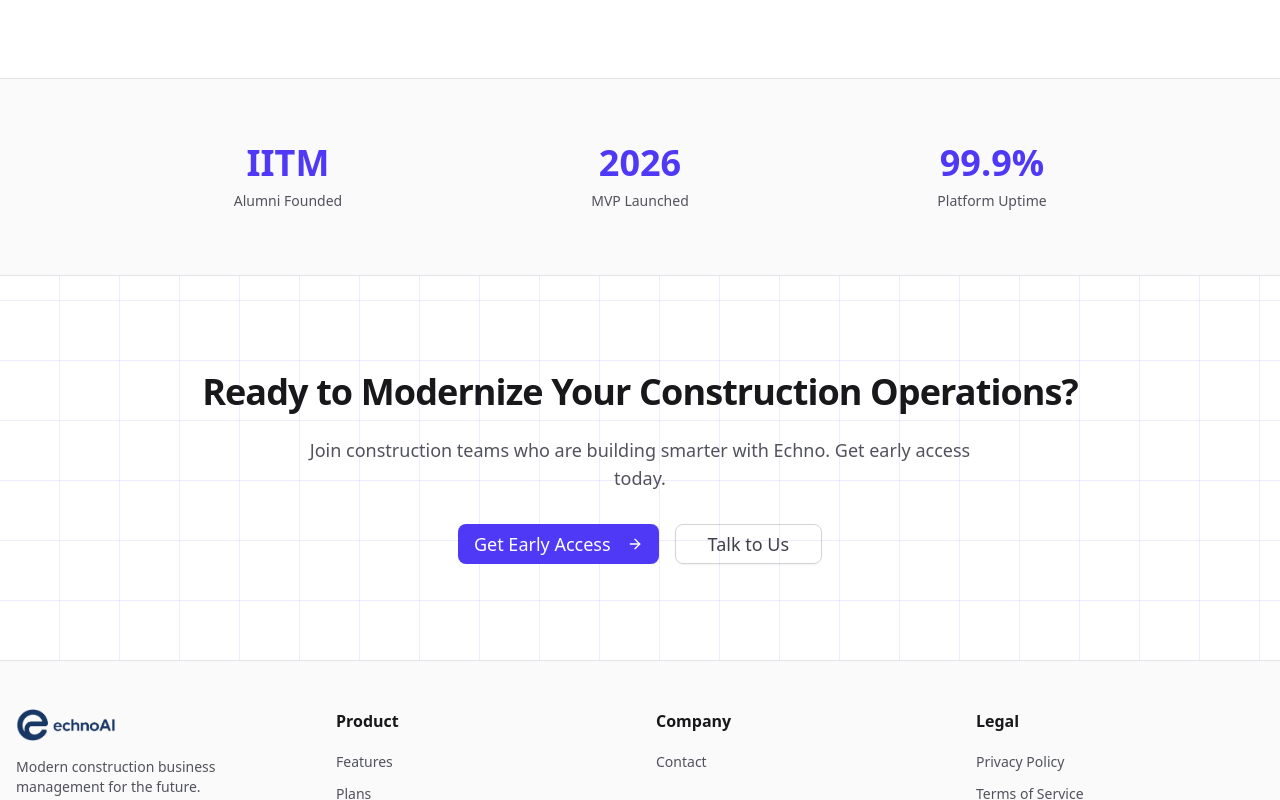
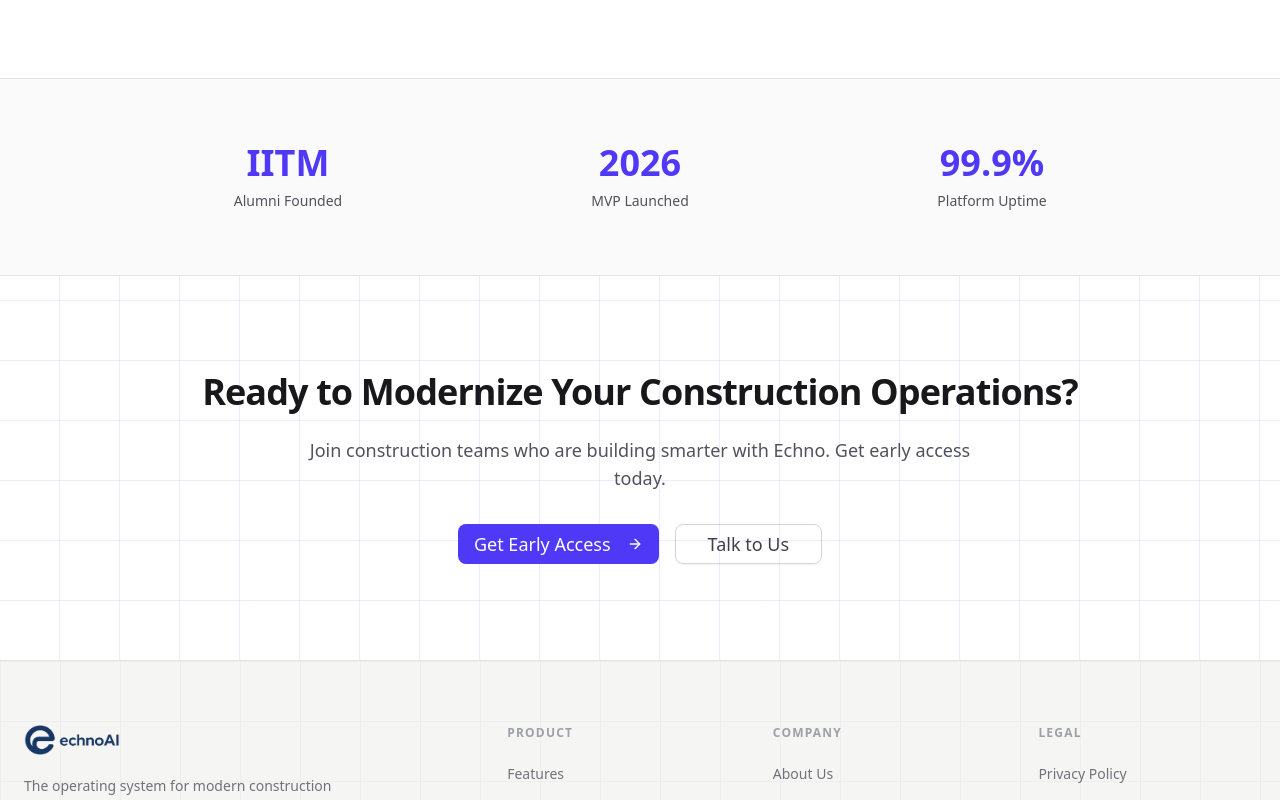
Before and after one commit to tornotron/echno-web, a Next.js app: page / in a window 1280 px wide. Shown: the part 2000-2800 px from the top of the page. Built offline with nearby package versions, Linux system fonts and the light colour scheme; no server answers.

Commit message:
feat: enhance MarketingFooter and MarketingNav components for improved layout and accessibility

```diff
--- a/features/home/components/marketing-footer.tsx
+++ b/features/home/components/marketing-footer.tsx
@@ -2,115 +2,119 @@
 
 import Image from 'next/image';
 import Link from 'next/link';
+import { ArrowUpRight } from 'lucide-react';
 
 export function MarketingFooter() {
-  const currentYear = new Date().getFullYear();
+  const year = new Date().getFullYear();
+
+  const columns = [
+    {
+      heading: 'Product',
+      links: [
+        { label: 'Features', href: '/features' },
+        { label: 'Plans & Pricing', href: '/plans' },
+        { label: 'Get Early Access', href: '/plans' },
+      ],
+    },
+    {
+      heading: 'Company',
+      links: [
+        { label: 'About Us', href: '/about' },
+        { label: 'Contact Us', href: '/contact' },
+      ],
+    },
+    {
+      heading: 'Legal',
+      links: [
+        { label: 'Privacy Policy', href: '/privacy' },
+        { label: 'Terms of Service', href: '/terms' },
+      ],
+    },
+  ];
 
   return (
-    <footer className="border-t border-zinc-200 bg-zinc-50 px-4 py-12 dark:border-zinc-800 dark:bg-zinc-950">
-      <div className="mx-auto max-w-7xl">
-        <div className="mb-8 grid grid-cols-2 gap-8 md:grid-cols-4">
+    <footer className="relative overflow-hidden border-t border-stone-200 bg-stone-100 dark:border-white/5 dark:bg-zinc-950">
+      {/* Light blueprint grid */}
+      <div
+        className="pointer-events-none absolute inset-0 dark:hidden"
+        style={{
+          backgroundImage:
+            'linear-gradient(rgba(30,27,75,0.03) 1px, transparent 1px), linear-gradient(90deg, rgba(30,27,75,0.03) 1px, transparent 1px)',
+          backgroundSize: '60px 60px',
+        }}
+        aria-hidden
+      />
+      {/* Dark blueprint grid */}
+      <div
+        className="pointer-events-none absolute inset-0 hidden dark:block"
+        style={{
+          backgroundImage:
+            'linear-gradient(rgba(245,158,11,0.03) 1px, transparent 1px), linear-gradient(90deg, rgba(245,158,11,0.03) 1px, transparent 1px)',
+          backgroundSize: '60px 60px',
+        }}
+        aria-hidden
+      />
+
+      <div className="relative mx-auto max-w-7xl px-6 py-16">
+        <div className="mb-14 grid grid-cols-2 gap-12 md:grid-cols-[2fr_1fr_1fr_1fr]">
+          {/* Brand */}
           <div className="col-span-2 md:col-span-1">
             <Link href="/">
               <Image
                 src="/e-ai-logo.png"
-                alt="Echno Logo"
-                width={100}
-                height={40}
-                className="mb-4 dark:invert"
+                alt="Echno"
+                width={96}
+                height={32}
+                className="mb-5 dark:invert"
               />
             </Link>
-            <p className="text-sm text-zinc-600 dark:text-zinc-400">
-              Modern construction business management for the future.
+            <p className="mb-6 max-w-xs text-sm leading-relaxed text-zinc-500">
+              The operating system for modern construction — built to make every
+              site run smarter, faster, and with total confidence.
             </p>
+            <div className="flex gap-3">
+              {['Li', 'Tw', 'Yt'].map((s) => (
+                <div
+                  key={s}
+                  className="flex h-8 w-8 cursor-pointer items-center justify-center rounded-lg border border-stone-200 bg-white text-xs font-bold text-zinc-500 transition-all duration-200 hover:border-stone-300 hover:text-zinc-900 dark:border-white/7 dark:bg-white/4 dark:text-zinc-600 dark:hover:bg-white/8 dark:hover:text-zinc-300"
+                >
+                  {s}
+                </div>
+              ))}
+            </div>
           </div>
 
-          <div>
-            <h4 className="mb-4 font-semibold text-zinc-900 dark:text-zinc-100">
-              Product
-            </h4>
-            <ul className="space-y-2">
-              <li>
-                <Link
-                  href="/features"
-                  className="text-sm text-zinc-600 hover:text-zinc-900 dark:text-zinc-400 dark:hover:text-zinc-100"
-                >
-                  Features
-                </Link>
-              </li>
-              <li>
-                <Link
-                  href="/plans"
-                  className="text-sm text-zinc-600 hover:text-zinc-900 dark:text-zinc-400 dark:hover:text-zinc-100"
-                >
-                  Plans
-                </Link>
-              </li>
-              <li>
-                <Link
-                  href="/plans"
-                  className="text-sm text-zinc-600 hover:text-zinc-900 dark:text-zinc-400 dark:hover:text-zinc-100"
-                >
-                  Get Early Access
-                </Link>
-              </li>
-            </ul>
-          </div>
-
-          <div>
-            <h4 className="mb-4 font-semibold text-zinc-900 dark:text-zinc-100">
-              Company
-            </h4>
-            <ul className="space-y-2">
-              {/* <li>
-                <Link
-                  href="/about"
-                  className="text-sm text-zinc-600 hover:text-zinc-900 dark:text-zinc-400 dark:hover:text-zinc-100"
-                >
-                  About Us
-                </Link>
-              </li> */}
-              <li>
-                <Link
-                  href="/contact"
-                  className="text-sm text-zinc-600 hover:text-zinc-900 dark:text-zinc-400 dark:hover:text-zinc-100"
-                >
-                  Contact
-                </Link>
-              </li>
-            </ul>
-          </div>
-
-          <div>
-            <h4 className="mb-4 font-semibold text-zinc-900 dark:text-zinc-100">
-              Legal
-            </h4>
-            <ul className="space-y-2">
-              <li>
-                <Link
-                  href="/privacy"
-                  className="text-sm text-zinc-600 hover:text-zinc-900 dark:text-zinc-400 dark:hover:text-zinc-100"
-                >
-                  Privacy Policy
-                </Link>
-              </li>
-              <li>
-                <Link
-                  href="/terms"
-                  className="text-sm text-zinc-600 hover:text-zinc-900 dark:text-zinc-400 dark:hover:text-zinc-100"
-                >
-                  Terms of Service
-                </Link>
-              </li>
-            </ul>
-          </div>
+          {columns.map((col) => (
+            <div key={col.heading}>
+              <h4 className="mb-5 text-xs font-bold tracking-widest text-zinc-400 uppercase dark:text-zinc-600">
+                {col.heading}
+              </h4>
+              <ul className="space-y-3">
+                {col.links.map((link) => (
+                  <li key={link.label}>
+                    <Link
+                      href={link.href}
+                      className="group inline-flex items-center gap-1 text-sm text-zinc-500 transition-colors duration-200 hover:text-zinc-900 dark:text-zinc-600 dark:hover:text-zinc-300"
+                    >
+                      {link.label}
+                      <ArrowUpRight className="h-3 w-3 opacity-0 transition-all duration-200 group-hover:opacity-100" />
+                    </Link>
+                  </li>
+                ))}
+              </ul>
+            </div>
+          ))}
         </div>
 
-        <div className="border-t border-zinc-200 pt-8 text-center dark:border-zinc-800">
-          <p className="text-sm text-zinc-500">
-            &copy; {currentYear} Tornotron E-Commerce Private Limited. All
-            rights reserved.
-          </p>
+        {/* Bottom bar */}
+        <div className="flex flex-col items-center justify-between gap-4 border-t border-stone-200 pt-8 text-xs text-zinc-400 sm:flex-row dark:border-white/5 dark:text-zinc-700">
+          <span>
+            &copy; {year} Tornotron E-Commerce Private Limited. All rights
+            reserved.
+          </span>
+          <span className="rounded-full border border-amber-300/50 bg-amber-50 px-3 py-1 font-medium text-amber-700 dark:border-amber-500/15 dark:bg-amber-500/8 dark:text-amber-600">
+            Built in India · Powering Construction Nationwide
+          </span>
         </div>
       </div>
     </footer>
```
Also changed, not shown: features/home/components/marketing-nav.tsx (+74 -41 lines).
